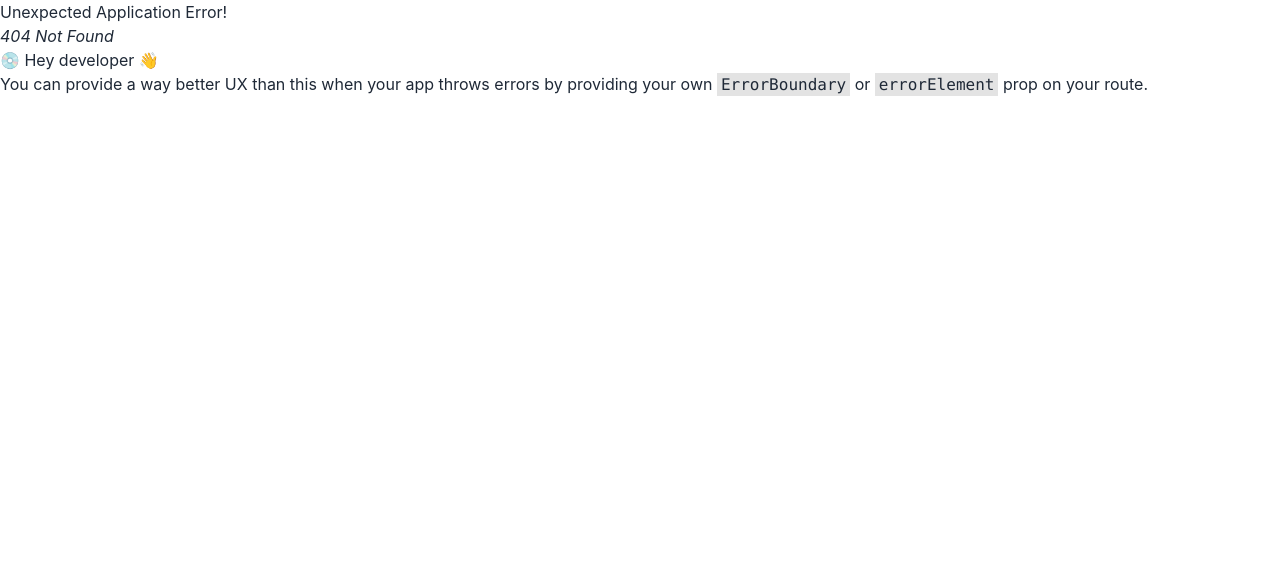
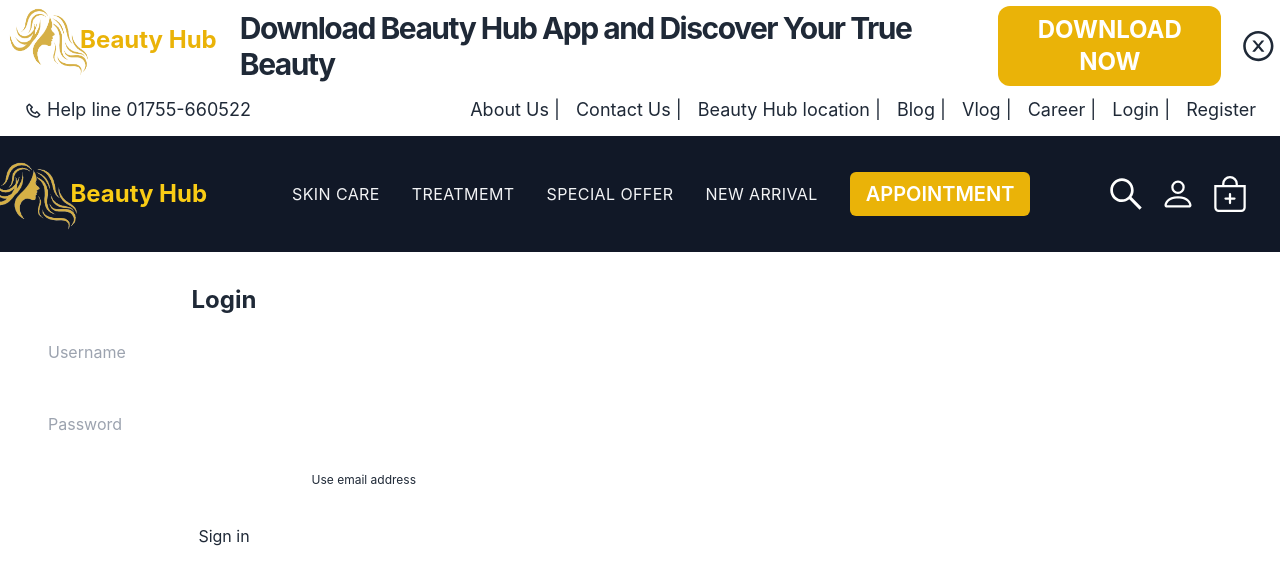
Before and after one commit to summenurfatema/beauty-hub, a React (Create React App) app: page /register in a window 1280 px wide. Before the commit this address had no page. Shown: the top 584 px of the page. Built offline with nearby package versions, Linux system fonts and the light colour scheme.

Commit message:
register edited

```diff
--- a/src/pages/Register/Register.js
+++ b/src/pages/Register/Register.js
@@ -3,47 +3,25 @@ import React from 'react';
 const Register = () => {
     return (
         <div>
-            <div className="w-full max-w-md p-8 space-y-3 rounded-xl dark:bg-gray-900 dark:text-gray-100">
+            <div className="w-full max-w-md p-8 space-y-3 rounded-xl">
                 <h1 className="text-2xl font-bold text-center">Login</h1>
-                <form novalidate="" action="" className="space-y-6 ng-untouched ng-pristine ng-valid">
-                    <div className="space-y-1 text-sm">
-                        <label for="username" className="block dark:text-gray-400">Username</label>
-                        <input type="text" name="username" id="username" placeholder="Username" className="w-full px-4 py-3 rounded-md dark:border-gray-700 dark:bg-gray-900 dark:text-gray-100 focus:dark:border-violet-400" />
+                <form action="" className="space-y-6">
+
+
+                    <input type="text" name="username" id="username" placeholder="Username" className="w-full px-4 py-3 rounded-md" />
+
+
+                    <input type="password" name="password" id="password" placeholder="Password" className="w-full px-4 py-3 rounded-md dark:border-gray-700 dark:bg-gray-900 dark:text-gray-100 focus:dark:border-violet-400" />
+                    <div className="flex justify-end text-xs dark:text-gray-400">
+                        <p>Use email address</p>
                     </div>
-                    <div className="space-y-1 text-sm">
-                        <label for="password" className="block dark:text-gray-400">Password</label>
-                        <input type="password" name="password" id="password" placeholder="Password" className="w-full px-4 py-3 rounded-md dark:border-gray-700 dark:bg-gray-900 dark:text-gray-100 focus:dark:border-violet-400" />
-                        <div className="flex justify-end text-xs dark:text-gray-400">
-                            <a rel="noopener noreferrer" href="#">Forgot Password?</a>
-                        </div>
-                    </div>
-                    <button className="block w-full p-3 text-center rounded-sm dark:text-gray-900 dark:bg-violet-400">Sign in</button>
+
+
+                    <button className="block w-full p-3 text-center rounded-sm">Sign in</button>
                 </form>
                 <div className="flex items-center pt-4 space-x-1">
-                    <div className="flex-1 h-px sm:w-16 dark:bg-gray-700"></div>
-                    <p className="px-3 text-sm dark:text-gray-400">Login with social accounts</p>
-                    <div className="flex-1 h-px sm:w-16 dark:bg-gray-700"></div>
+
                 </div>
-                <div className="flex justify-center space-x-4">
-                    <button aria-label="Log in with Google" className="p-3 rounded-sm">
-                        <svg xmlns="http://www.w3.org/2000/svg" viewBox="0 0 32 32" className="w-5 h-5 fill-current">
-                            <path d="M16.318 13.714v5.484h9.078c-0.37 2.354-2.745 6.901-9.078 6.901-5.458 0-9.917-4.521-9.917-10.099s4.458-10.099 9.917-10.099c3.109 0 5.193 1.318 6.38 2.464l4.339-4.182c-2.786-2.599-6.396-4.182-10.719-4.182-8.844 0-16 7.151-16 16s7.156 16 16 16c9.234 0 15.365-6.49 15.365-15.635 0-1.052-0.115-1.854-0.255-2.651z"></path>
-                        </svg>
-                    </button>
-                    <button aria-label="Log in with Twitter" className="p-3 rounded-sm">
-                        <svg xmlns="http://www.w3.org/2000/svg" viewBox="0 0 32 32" className="w-5 h-5 fill-current">
-                            <path d="M31.937 6.093c-1.177 0.516-2.437 0.871-3.765 1.032 1.355-0.813 2.391-2.099 2.885-3.631-1.271 0.74-2.677 1.276-4.172 1.579-1.192-1.276-2.896-2.079-4.787-2.079-3.625 0-6.563 2.937-6.563 6.557 0 0.521 0.063 1.021 0.172 1.495-5.453-0.255-10.287-2.875-13.52-6.833-0.568 0.964-0.891 2.084-0.891 3.303 0 2.281 1.161 4.281 2.916 5.457-1.073-0.031-2.083-0.328-2.968-0.817v0.079c0 3.181 2.26 5.833 5.26 6.437-0.547 0.145-1.131 0.229-1.724 0.229-0.421 0-0.823-0.041-1.224-0.115 0.844 2.604 3.26 4.5 6.14 4.557-2.239 1.755-5.077 2.801-8.135 2.801-0.521 0-1.041-0.025-1.563-0.088 2.917 1.86 6.36 2.948 10.079 2.948 12.067 0 18.661-9.995 18.661-18.651 0-0.276 0-0.557-0.021-0.839 1.287-0.917 2.401-2.079 3.281-3.396z"></path>
-                        </svg>
-                    </button>
-                    <button aria-label="Log in with GitHub" className="p-3 rounded-sm">
-                        <svg xmlns="http://www.w3.org/2000/svg" viewBox="0 0 32 32" className="w-5 h-5 fill-current">
-                            <path d="M16 0.396c-8.839 0-16 7.167-16 16 0 7.073 4.584 13.068 10.937 15.183 0.803 0.151 1.093-0.344 1.093-0.772 0-0.38-0.009-1.385-0.015-2.719-4.453 0.964-5.391-2.151-5.391-2.151-0.729-1.844-1.781-2.339-1.781-2.339-1.448-0.989 0.115-0.968 0.115-0.968 1.604 0.109 2.448 1.645 2.448 1.645 1.427 2.448 3.744 1.74 4.661 1.328 0.14-1.031 0.557-1.74 1.011-2.135-3.552-0.401-7.287-1.776-7.287-7.907 0-1.751 0.62-3.177 1.645-4.297-0.177-0.401-0.719-2.031 0.141-4.235 0 0 1.339-0.427 4.4 1.641 1.281-0.355 2.641-0.532 4-0.541 1.36 0.009 2.719 0.187 4 0.541 3.043-2.068 4.381-1.641 4.381-1.641 0.859 2.204 0.317 3.833 0.161 4.235 1.015 1.12 1.635 2.547 1.635 4.297 0 6.145-3.74 7.5-7.296 7.891 0.556 0.479 1.077 1.464 1.077 2.959 0 2.14-0.020 3.864-0.020 4.385 0 0.416 0.28 0.916 1.104 0.755 6.4-2.093 10.979-8.093 10.979-15.156 0-8.833-7.161-16-16-16z"></path>
-                        </svg>
-                    </button>
-                </div>
-                <p className="text-xs text-center sm:px-6 dark:text-gray-400">Don't have an account?
-                    <a rel="noopener noreferrer" href="#" className="underline dark:text-gray-100">Sign up</a>
-                </p>
             </div>
         </div>
     );
--- a/src/routes/Roots.js
+++ b/src/routes/Roots.js
@@ -1,3 +1,5 @@
+import Register from "../pages/Register/Register";
+
 const { createBrowserRouter } = require("react-router-dom");
 const { default: Main } = require("../layout/Main");
 
@@ -8,7 +10,8 @@ export const router = createBrowserRouter([
         element: <Main />,
         children: [
             {
-
+                path: '/register',
+                element: <Register />
             }
         ]
     }
```
